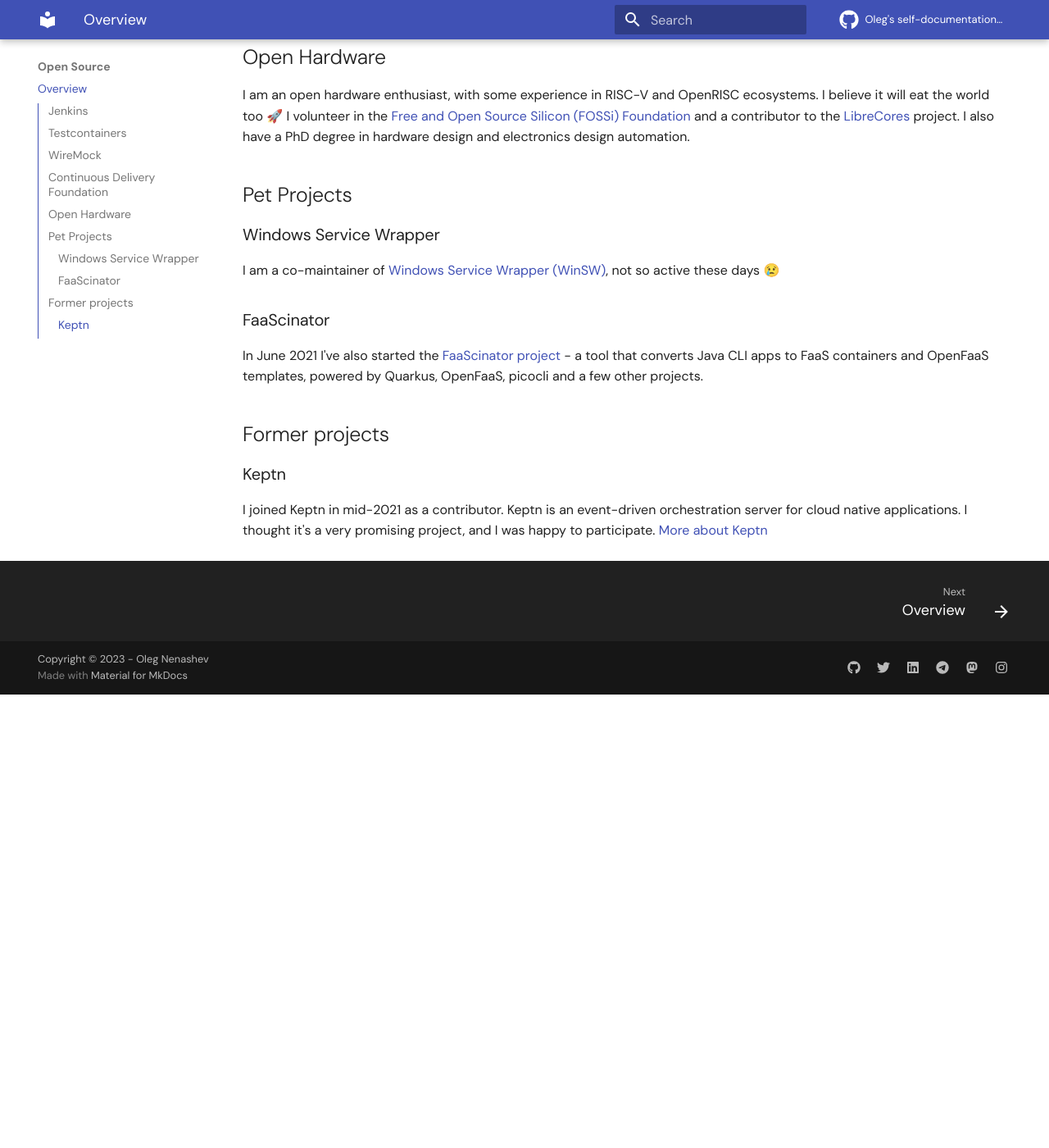
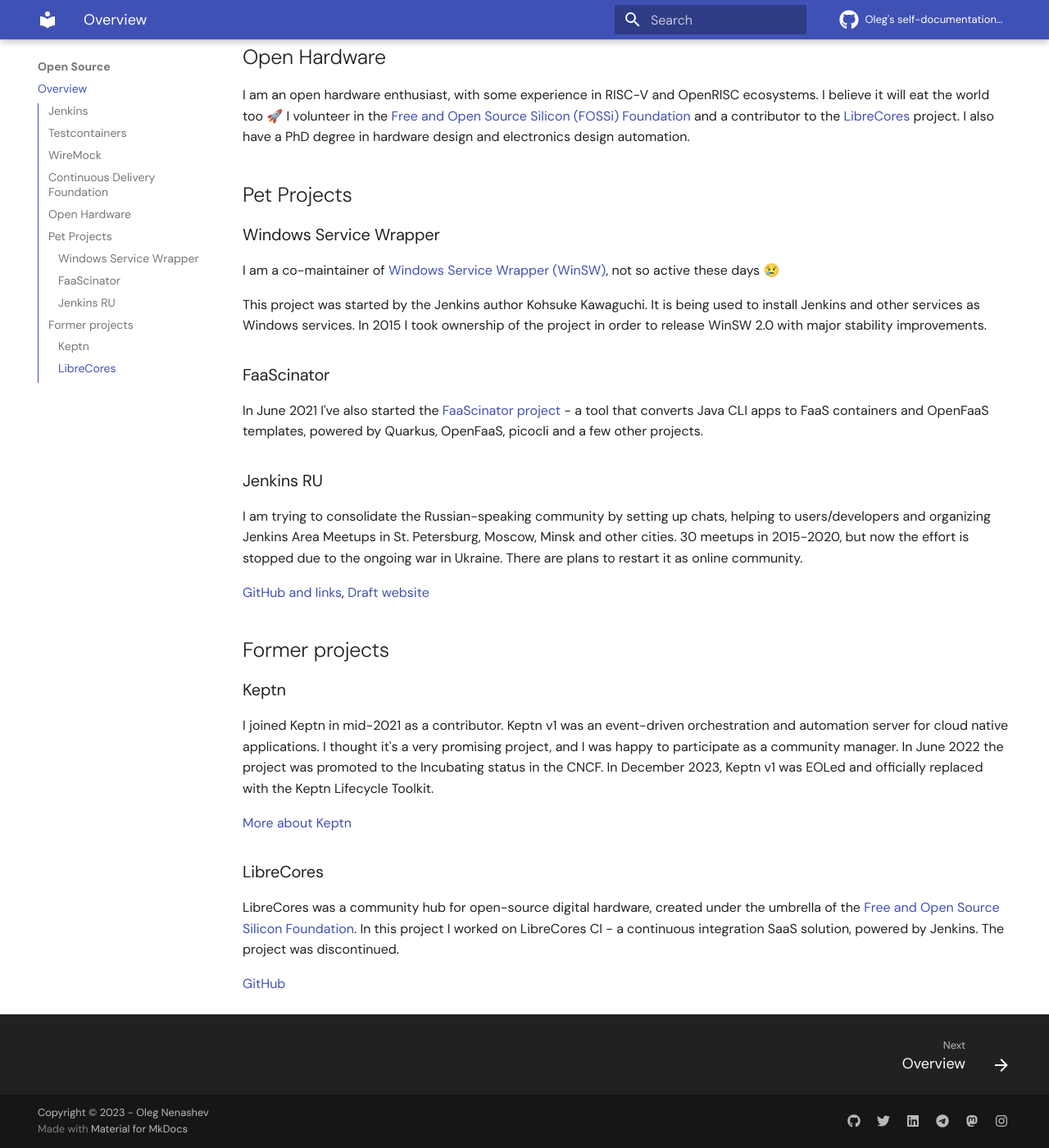
Before and after one commit to oleg-nenashev/oleg-nenashev, an MkDocs documentation site: the page built from _docs/open-source/README.md, in a window 1280 px wide and 1400 px high, scrolled down 821 px. Shown: the whole window at 82% size. Built offline with MkDocs 1.6.1 and Material for MkDocs 9.7.7, drawn with Linux system fonts in a browser that asks for light colours; comment, search, counter and statistics services are not loaded; before the commit the page ends 1668 px from its top, so only the background shows below that.

```diff
--- a/_docs/open-source/README.md
+++ b/_docs/open-source/README.md
@@ -43,17 +43,47 @@ I also have a PhD degree in hardware design and electronics design automation.
 
 I am a co-maintainer of [Windows Service Wrapper (WinSW)](https://github.com/winsw/winsw), not so active these days 😢
 
+This project was started by the Jenkins author Kohsuke Kawaguchi.
+It is being used to install Jenkins and other services as Windows services.
+In 2015 I took ownership of the project in order to release WinSW 2.0
+with major stability improvements.
+
 ### FaaScinator
 
 In June 2021 I've also started the [FaaScinator project](https://github.com/oleg-nenashev/FaaScinator) -
 a tool that converts Java CLI apps to FaaS containers and OpenFaaS templates,
 powered by Quarkus, OpenFaaS, picocli and a few other projects.
 
+### Jenkins RU
+
+I am trying to consolidate the Russian-speaking community by setting up chats,
+helping to users/developers and organizing Jenkins Area Meetups
+in St. Petersburg, Moscow, Minsk and other cities.
+30 meetups in 2015-2020, but now the effort is stopped due to the ongoing war in Ukraine.
+There are plans to restart it as online community.
+
+[GitHub and links](https://github.com/jenkins-ru),
+[Draft website](https://jenkins-ru.github.io/)
+
 ## Former projects
 
 ### Keptn
 
 I joined Keptn in mid-2021 as a contributor.
-Keptn is an event-driven orchestration server for cloud native applications.
-I thought it's a very promising project, and I was happy to participate.
+Keptn v1 was an event-driven orchestration and automation server for cloud native applications.
+I thought it's a very promising project, and I was happy to participate as a community manager.
+In June 2022 the project was promoted to the Incubating status in the CNCF.
+In December 2023, Keptn v1 was EOLed and officially replaced with the
+Keptn Lifecycle Toolkit.
+
 [More about Keptn](https://keptn.sh/)
+
+### LibreCores
+
+LibreCores was a community hub for open-source digital hardware,
+created under the umbrella of the [Free and Open Source Silicon Foundation](https://fossi-foundation.org/).
+In this project I worked on LibreCores CI - a continuous integration SaaS solution,
+powered by Jenkins.
+The project was discontinued.
+
+[GitHub](https://github.com/librecores)
```
Also changed, not shown: _docs/speaking/archive/2015-06-23-jenkins-based-ci-for-hw-sw-projects.md (added, +22 -0 lines), _docs/speaking/archive/2016-09-18-jw-hackathon-external-build-logging.md (added, +27 -0 lines), _docs/speaking/archive/2017-04-05-jenkins-pipeline-at-scale-building-framework.md (added, +24 -0 lines), _docs/speaking/archive/2017-06-01-troubleshooting-remoting-issues.md (added, +25 -0 lines), _docs/speaking/archive/2017-08-30-developing-jenkins-pipelines-locally.md (added, +27 -0 lines), _docs/speaking/archive/2017-09-09-state-of-librecores-ci.md (added, +26 -0 lines), _docs/speaking/archive/2017-11-06-managing-test-infrastructures-with-docker-and-jenkins.md (added, +29 -0 lines), _docs/speaking/archive/2017-11-28-managing_jenkins_security.md (added, +20 -0 lines), _docs/speaking/archive/2018-03-07-jep-200.md (added, +24 -0 lines), _docs/images/projects/jenkins/logo.png (added), _docs/images/projects/librecores/logo.png (added).
